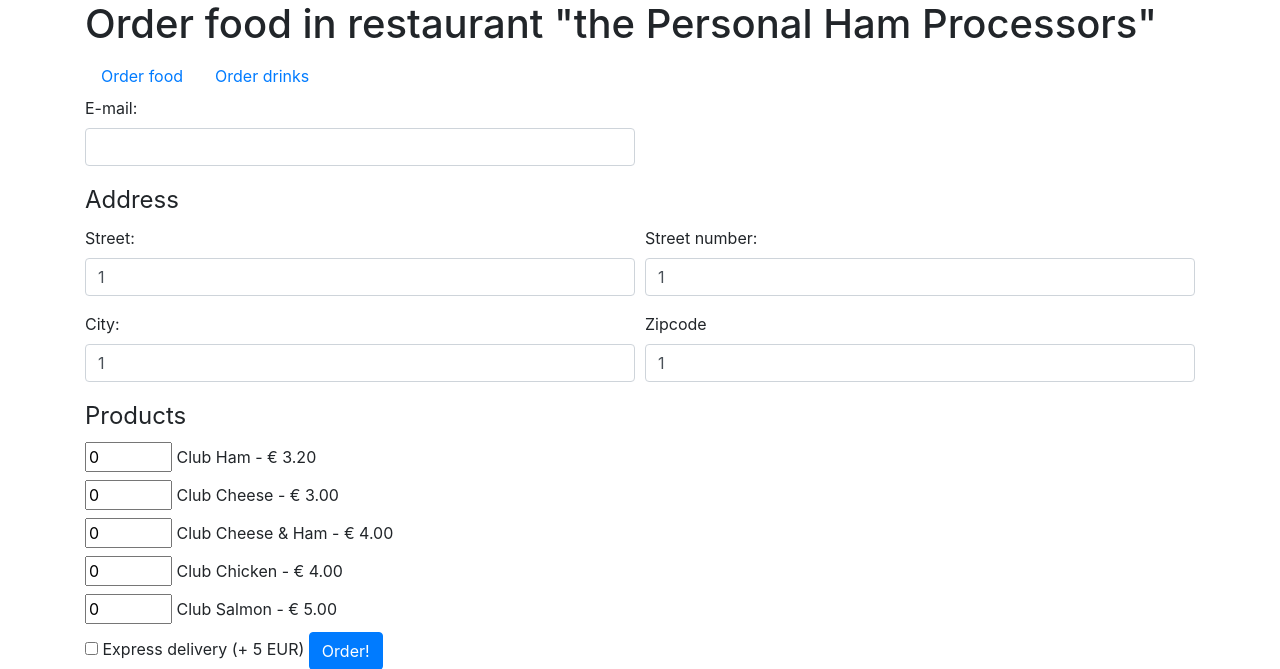
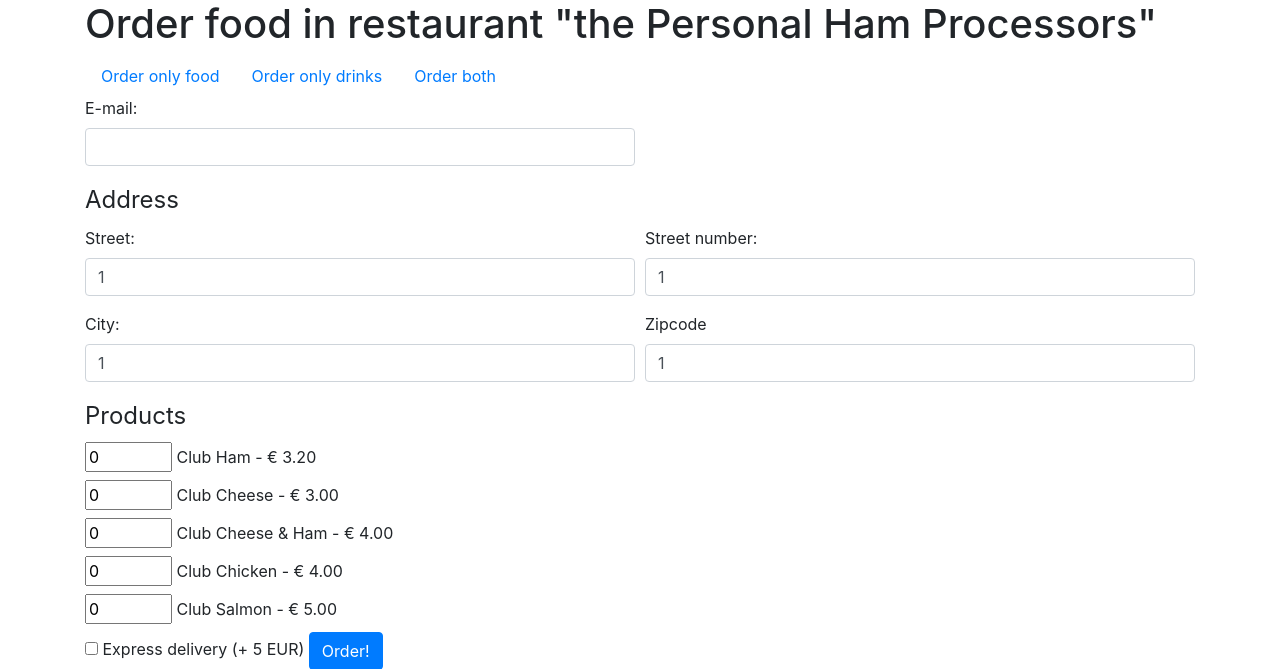
Before and after one commit to MarteDL/php-order-form, a PHP site: the page made by index.php in a window 1280 px wide. Shown: the top 669 px of the page. Run offline with PHP 8.4, Linux system fonts and the light colour scheme; the visitor is signed in with stand-in values (Sample User, id 1).

Commit message:
added feature to buy both food and drinks

```diff
--- a/form-view.php
+++ b/form-view.php
@@ -29,10 +29,13 @@ error_reporting(E_ALL);
     <nav>
         <ul class="nav">
             <li class="nav-item">
-                <a class="nav-link active" href="?food=1">Order food</a>
+                <a class="nav-link active" href="?food=1">Order only food</a>
             </li>
             <li class="nav-item">
-                <a class="nav-link" href="?food=0">Order drinks</a>
+                <a class="nav-link" href="?food=0">Order only drinks</a>
+            </li>
+            <li class="nav-item">
+                <a class="nav-link" href="?food=2">Order both</a>
             </li>
         </ul>
     </nav>
```
Also changed, not shown: index.php (+31 -14 lines).
